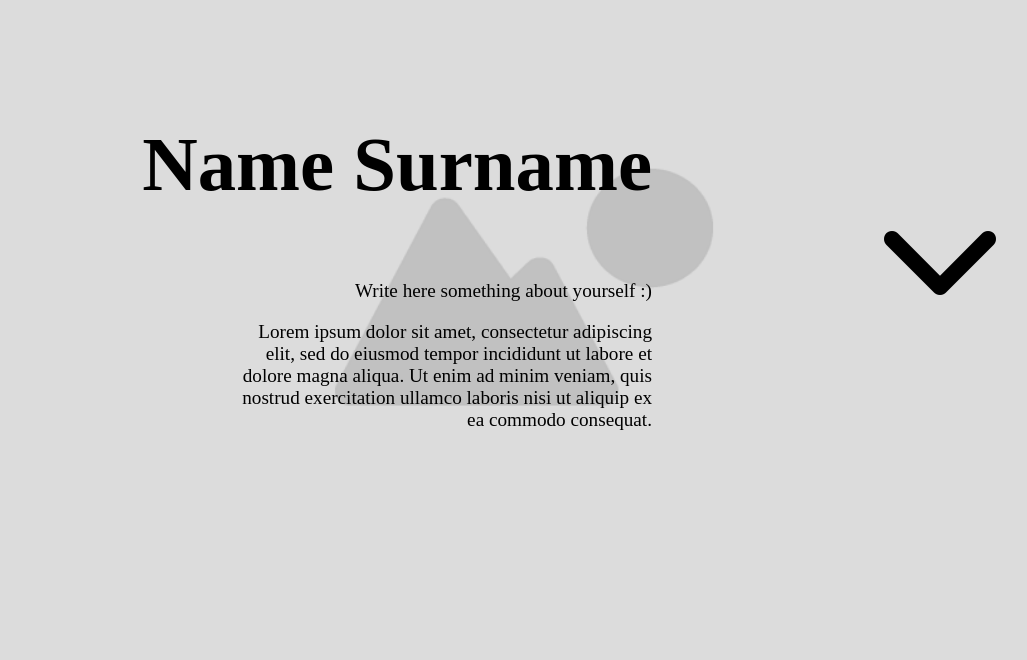
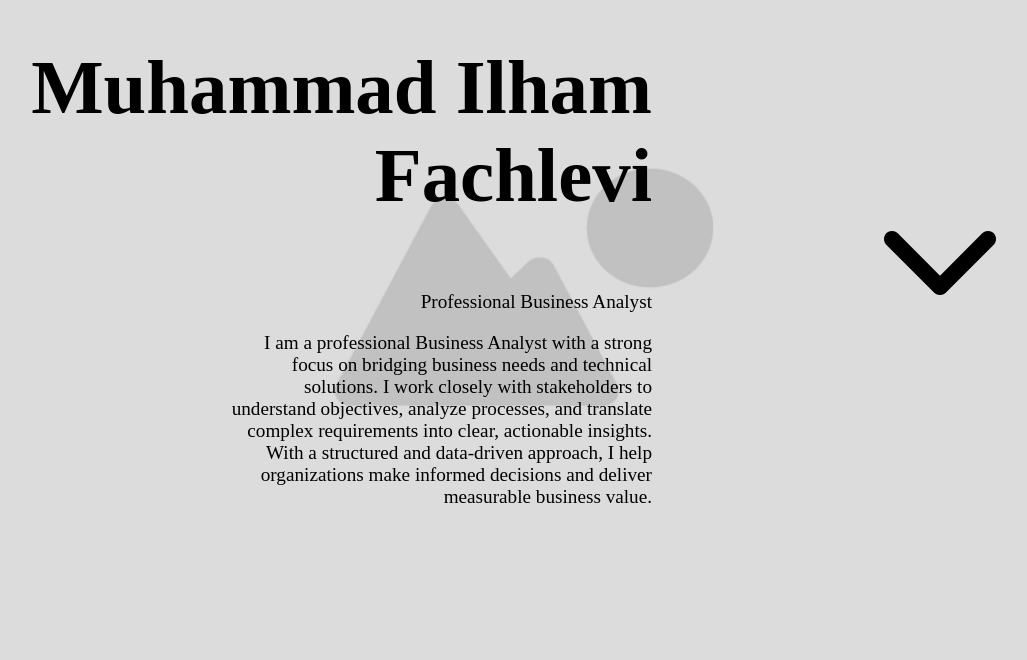
Before and after one commit to ilhamfachlevi/task-1-algo, a plain HTML site: page index.html in a window 1280 px wide. Shown: the part 140-800 px from the top of the page, without its empty margins (116-1143 px from the left). Drawn offline with Linux system fonts and the light colour scheme.

Commit message:
change the name & add github account

```diff
--- a/index.html
+++ b/index.html
@@ -9,10 +9,10 @@
 <body>
     <header>
         <div class="header_left">
-            <h1>Name Surname</h1>
+            <h1>Muhammad Ilham Fachlevi</h1>
             <div class="bio">
-                <p>Write here something about yourself :)</p>
-                <p>Lorem ipsum dolor sit amet, consectetur adipiscing elit, sed do eiusmod tempor incididunt ut labore et dolore magna aliqua. Ut enim ad minim veniam, quis nostrud exercitation ullamco laboris nisi ut aliquip ex ea commodo consequat.</p>
+                <p>Professional Business Analyst</p>
+                <p>I am a professional Business Analyst with a strong focus on bridging business needs and technical solutions. I work closely with stakeholders to understand objectives, analyze processes, and translate complex requirements into clear, actionable insights. With a structured and data-driven approach, I help organizations make informed decisions and deliver measurable business value.</p>
             </div>
         </div>
         <div class="header_right">
@@ -40,7 +40,9 @@
             <h1>Projects</h1>
             <div class="section_row">
                 <div class="section_item github">
-                    <img src="github_logo.png" alt="">
+                    <a href="https://github.com/ilhamfachlevi/">
+                        <img src="github_logo.png" alt="">
+                    </a>
                 </div>
             </div>
         </section>
```
